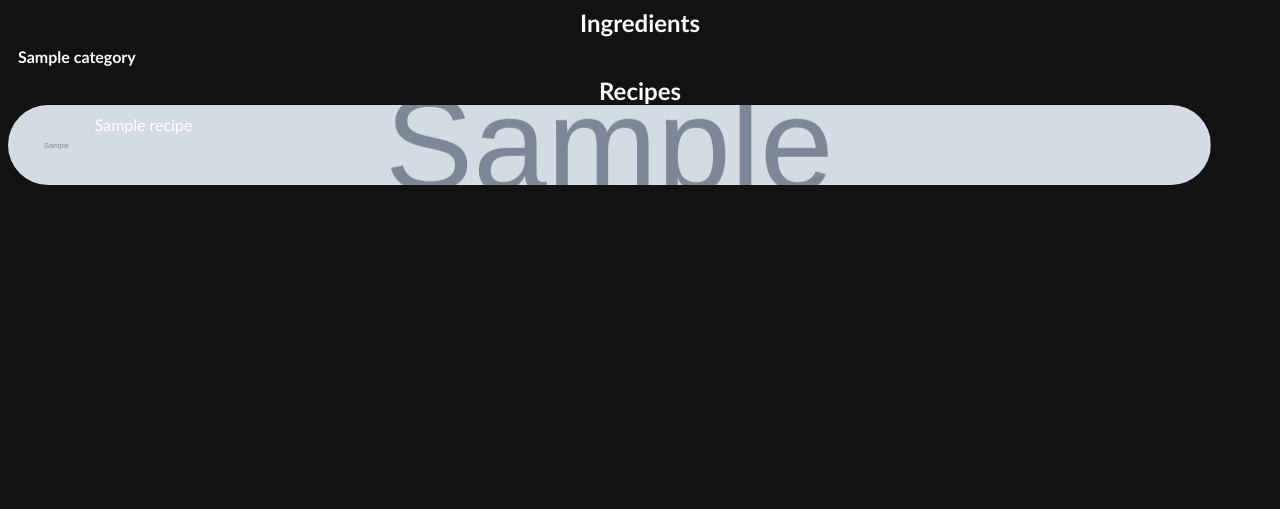
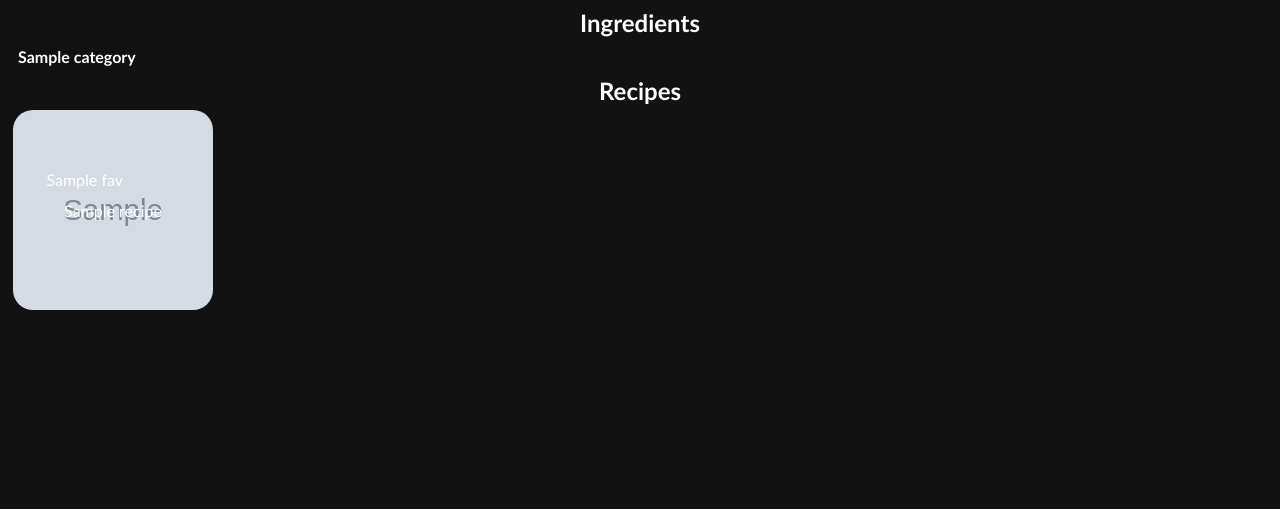
Before and after one commit to Sanvals/grocery_app, a Flask app: template templates/index.html in a window 1280 px wide. Shown: the top 509 px of the page. Run offline with Flask 3, Linux system fonts and the light colour scheme; the template is opened without the code that fills it: most values are stand-ins (such as "Sample title", 1, 10 or a date in 2020); grey boxes marked "Sample" are stand-in pictures.

Commit message:
updated flask commands, style, reworked recipe gallery

```diff
--- a/app.py
+++ b/app.py
@@ -16,7 +16,6 @@ def index():
 
     # Create the main lists of items from Notion
     data = []
-    recipes = []
     categories = [
         "🍎 Fruit",
         "🥕 Vegetable",
@@ -53,14 +52,25 @@ def index():
         next_cursor = {"start_cursor": res["next_cursor"]}
 
     # Capture the recipes
+    recipes = []
+    recipesCategories = [
+
+    ]
+
     resRecipes = callDB("POST", "database", DB_RECIPES_ID)
 
     for result in resRecipes["results"]:
         recipe = {}
         recipe["name"] = result["properties"]["Name"]["title"][0]["text"]["content"]
-
         recipe["icon"] = result["icon"]["file"]["url"]
         recipe["id"] = result["id"]
+        recipe["Fav"] = result["properties"]["Fav"]["checkbox"]
+
+        if recipe["Fav"] == False:
+            recipe["Fav"] = ""
+        else:
+            recipe["Fav"] = "❤️"
+
         if result["cover"] != None:
             recipe["img"] = result["cover"]["file"]["url"]
         else:
--- a/static/styles.css
+++ b/static/styles.css
@@ -6,6 +6,8 @@
 
 h2 {
     margin: auto;
+    width: 97vw;
+    text-align: center;
 }
 
 #shopping, #list, #recipes {
@@ -17,9 +19,9 @@ h2 {
     display: none;
 }
 
-img {
-    width: 20px;
-    height: 100%;
+.imageIcon {
+    width: auto;
+    height: 20px;
     margin: 0px 20px 0px 20px;
 }
 
@@ -41,10 +43,19 @@ img {
     border-radius: 50px;
     padding: 10px;
     margin-bottom: 10px;
+    background-color: rgb(41, 41, 41);
+    display: inline-block;
+    position: relative;
+    overflow: hidden;
     display: flex;
-    background-color: rgb(41, 41, 41);
+    background-image: none;
 }
 
+.fav {
+    position: absolute;
+    right: 3%;
+    top: 25%;
+}
 
 .gold-border {
     border-color: gold;
@@ -175,7 +186,7 @@ img {
         flex-direction: row;
     }
 
-    img {
+    .imageIcon {
         width: auto;
         height: 50px;
         margin: 5px;
@@ -194,6 +205,34 @@ img {
         animation-play-state: paused;
     }
 
+    .recipe {
+        width: 200px;
+        height: 200px;
+        border-radius: 20px;
+        padding: 10px;
+        margin-bottom: 10px;
+        background-color: rgb(41, 41, 41);
+        display: inline-block;
+        position: relative;
+        overflow: hidden;
+        display: flex;
+        margin: 5px;
+    }
+
+    .recipe .imageIcon {
+        display: none;
+    }
+
+    .recipe .text {
+        margin: auto;
+        text-align: center;
+    }
+
+    .fav {
+        position: absolute;
+        right: 45%;
+        top: 30%;
+    }
     .item .text {
         position: absolute;
         top: 70%;
--- a/templates/index.html
+++ b/templates/index.html
@@ -4,8 +4,8 @@
     <head>
         <meta name="viewport" content="initial-scale=1, width=device-width">
         <title>Grocery list</title>
-        <link rel="stylesheet" href="../static/styles.css">
-        <link rel="icon" type="image/x-icon" href="../static/grocery.ico">
+        <link rel="stylesheet" href="{{ url_for('static', filename='styles.css') }}">
+        <link rel="icon" type="image/x-icon" href="{{ url_for('static', filename='favicon.ico') }}">
     </head>
     <body>
         <div id="shopping">
@@ -15,7 +15,7 @@
                 {% for i in data %}
                     {% if i.type == category %}
                         <div id="{{ i.id }}" class="item {{ i.type }} {% if i.tobuy %}x{% endif %} {% if i.season %}gold-border{% endif %}" {% if i.tobuy %}style="display: flex;"{% else %}style="display: none;"{% endif %}>
-                            <img src="{{ i.icon }}">
+                            <img class="imageIcon" src="{{ i.icon }}">
                             <span class="text">
                                 {{ i.name }}
                             </span>
@@ -27,11 +27,14 @@
         <div id="recipes">
             <h2>Recipes</h2>
             {% for recipe in recipes %}
-                <div id="{{ recipe.id }}" class="recipe" style="background: url('{{ recipe.img }}'); background-size: 100%; background-repeat: no-repeat; background-position-y: 50%;" data-img="{{ recipe.img }}">
-                    <img src="{{ recipe.icon }}">
-                    <span class="text">
+                <div id="{{ recipe.id }}" class="recipe" data-img="{{ recipe.img }}" style="background-image: url('{{ recipe.img }}'); background-position: 50%; background-size: cover;">
+                    <img class="imageIcon" src="{{ recipe.icon }}">
+                    <div class="text">
                         {{ recipe.name }}
-                    </span>
+                    </div>
+                    <div class="fav">
+                        {{ recipe.Fav }}
+                    </div>
                 </div>
             {% endfor %}
         </div>
@@ -40,16 +43,16 @@
 
         <div id="footer">
             <div class="button" id="listButton">
-                <img src="">
+                <img class="imageIcon" src="">
             </div>
             <div id="search">
                 <input type="text" placeholder="Search by name" id="searchBar">
             </div>
             <div class="button" id="recipesButton">
-                <img src="">
+                <img class="imageIcon" src="">
             </div>
             <div id="button_img" hidden>{{ button_img }}</div>
         </div>
-        <script src="../static/script.js"></script>
+        <script src="{{ url_for('static', filename='script.js') }}"></script>
     </body>
 </html>
```
Also changed, not shown: static/favicon.ico (renamed from static/grocery.ico).
